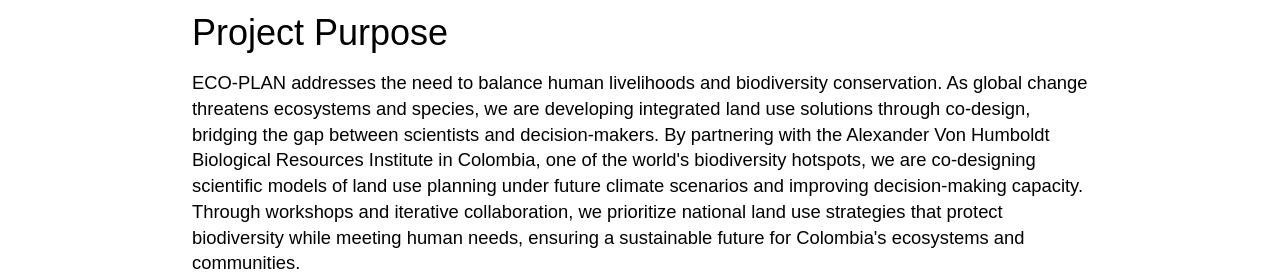
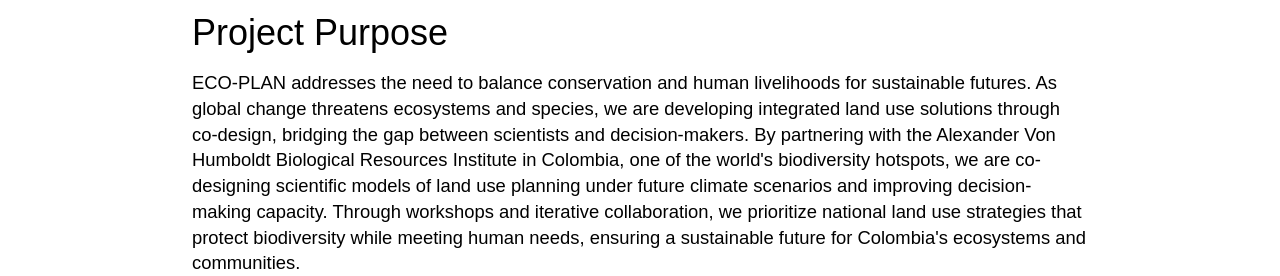
Before and after one commit to DISES-CI-UCSB/dises-web, a React (Vite) app: page / in a window 1280 px wide. Shown: the part 524-800 px from the top of the page. Built offline with nearby package versions, Linux system fonts and the light colour scheme.

Commit message:
made edits to home page text on the Project Purpose and Collaborators sections

```diff
--- a/src/components/pages/Home.tsx
+++ b/src/components/pages/Home.tsx
@@ -48,7 +48,7 @@
                         <Box component="section" px={4}>
 
                             <Typography variant='h6' my={2}>
-                            ECO-PLAN addresses the need to balance human livelihoods and biodiversity conservation.
+                            ECO-PLAN addresses the need to balance conservation and human livelihoods for sustainable futures.
                             As global change threatens ecosystems and species, we are developing integrated land use solutions through co-design, bridging the gap between scientists and decision-makers.
                             By partnering with the Alexander Von Humboldt Biological Resources Institute in Colombia, one of the world's biodiversity hotspots, we are co-designing scientific models of land use planning under future climate scenarios and improving decision-making capacity.
                             Through workshops and iterative collaboration, we prioritize national land use strategies that protect biodiversity while meeting human needs, ensuring a sustainable future for Colombia's ecosystems and communities.
@@ -133,6 +133,7 @@
                       <Typography align="left" variant="h6" width="100%">
                         This project is a collaboration between institutions and organizations across the United States and Colombia.
                         Collaborators include members from the University of California-Santa Barbara, Conservation International USA, Arizona State University, Alexander Von Humboldt Biological Resources Institute, and The Ohio State University.
+                        Project funding comes from the U.S. National Science Foundation (NSF).
                       </Typography>
                     </Box>
                   </Grid>
```
